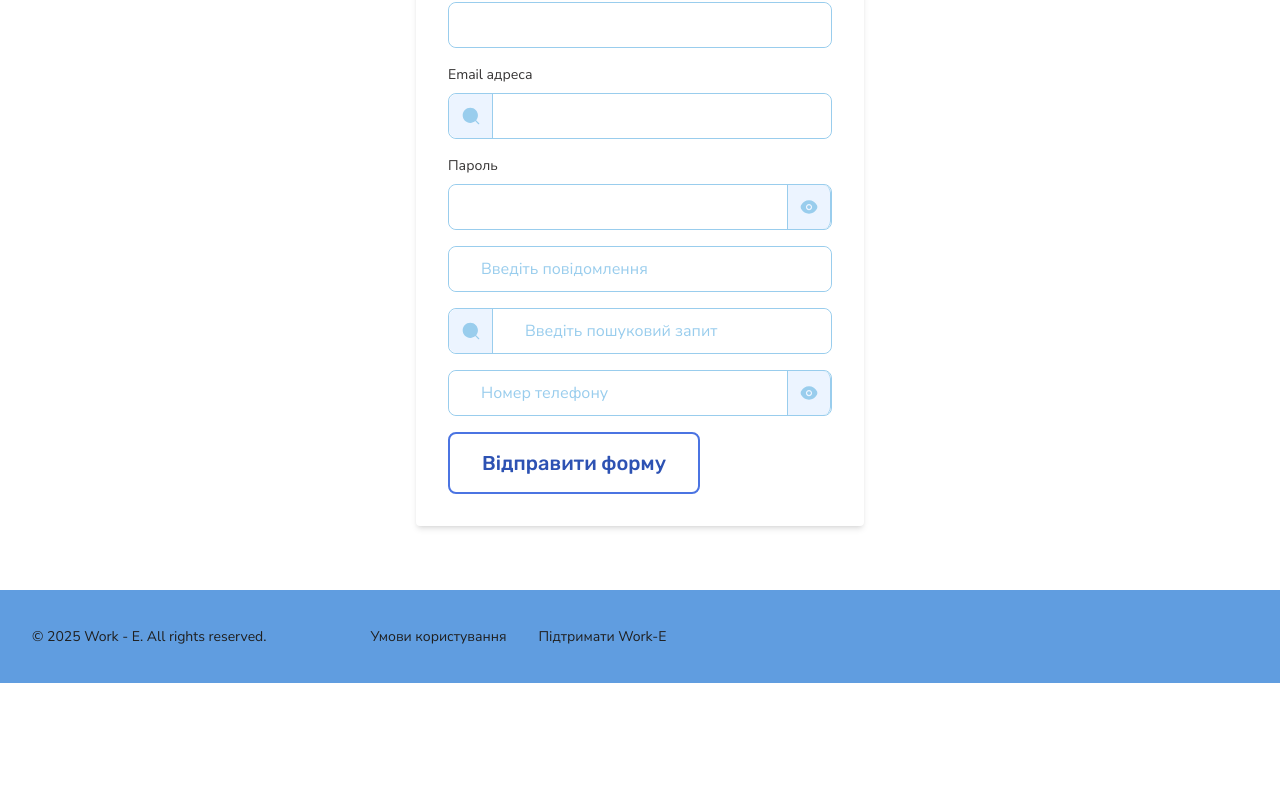
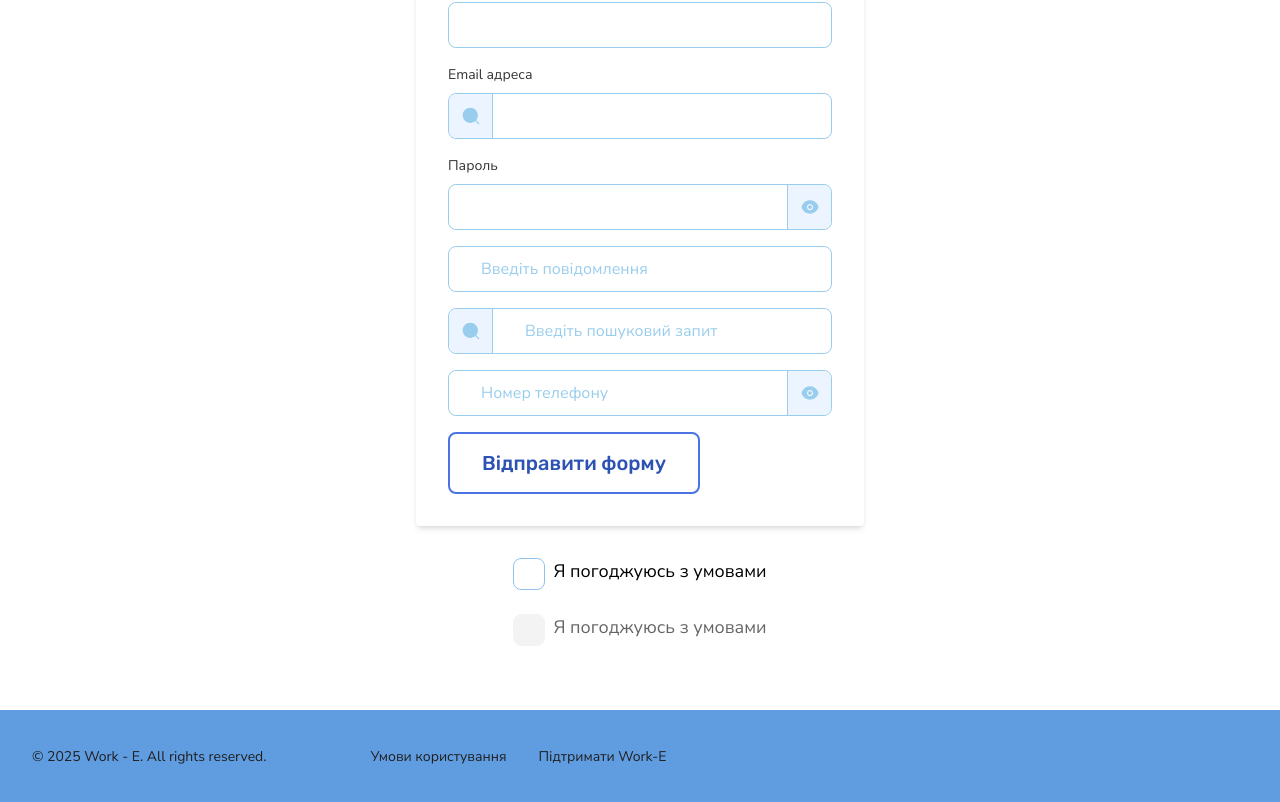
Before and after one commit to work-ee/work-e, a Next.js app: page /uiKit in a window 1280 px wide. Shown: the part 588-1390 px from the top of the page. Before the commit the page ends 1271 px from the top, so only its background shows below. Built offline with nearby package versions, Linux system fonts and the light colour scheme; no server answers.

Commit message:
added checkbox

```diff
--- a/app/globals.css
+++ b/app/globals.css
@@ -14,16 +14,16 @@
   --font-rubik: var(--font-rubik);
   --font-nunito-sans: var(--font-nunito-sans);
 
-  --color-prymary-900: #081f5c;
-  --color-prymary-800: #0b266e;
-  --color-prymary-700: #0f2f84;
-  --color-prymary-600: #2d468a;
-  --color-prymary-500: #2d52b3;
-  --color-prymary-400: #3861d0;
-  --color-prymary-300: #4b74e2;
-  --color-prymary-200: #68a8e9;
-  --color-prymary-100: #91c2f4;
-  --color-prymary-50: #d1e8ff;
+  --color-primary-900: #081f5c;
+  --color-primary-800: #0b266e;
+  --color-primary-700: #0f2f84;
+  --color-primary-600: #2d468a;
+  --color-primary-500: #2d52b3;
+  --color-primary-400: #3861d0;
+  --color-primary-300: #4b74e2;
+  --color-primary-200: #68a8e9;
+  --color-primary-100: #91c2f4;
+  --color-primary-50: #d1e8ff;
 
   --color-secondary-900: #2772a0;
   --color-secondary-800: #3080b0;
--- a/app/uiKit/page.tsx
+++ b/app/uiKit/page.tsx
@@ -2,7 +2,7 @@
 
 import React, { useState } from "react";
 
-import { Button, Input } from "@/components/ui";
+import { Button, Checkbox, Input } from "@/components/ui";
 
 export default function UiKit() {
   const [formData, setFormData] = useState({
@@ -119,7 +119,6 @@ export default function UiKit() {
     setSuccessMessages(newSuccessMessages);
 
     if (isValid) {
-      // console.log("Дані форми:", formData);
       alert("Вся обов'язкова частина форми відправлена успішно!");
       setFormData({
         username: "",
@@ -147,6 +146,9 @@ export default function UiKit() {
       });
     }
   };
+
+  const [checked, setChecked] = useState(false);
+  const [hasError, setHasError] = useState(false);
 
   return (
     <main className="py-8">
@@ -251,6 +253,30 @@ export default function UiKit() {
           </Button>
         </form>
       </section>
+      <section className="section flex flex-col items-center gap-y-4">
+        <div className="space-y-6">
+          <Checkbox
+            name="terms"
+            labelMessage="Я погоджуюсь з умовами"
+            checked={checked}
+            onChange={(e) => {
+              setChecked(e.target.checked);
+              setHasError(!e.target.checked);
+            }}
+            errorMessageText={hasError ? "Потрібно погодитись з умовами" : ""}
+            successMessageText="Дякуємо за згоду"
+          />
+          <Checkbox
+            name="terms"
+            labelMessage="Я погоджуюсь з умовами"
+            disabled
+            checked={checked}
+            onChange={() => {}}
+            errorMessageText={hasError ? "Потрібно погодитись з умовами" : ""}
+            successMessageText="Дякуємо за згоду"
+          />
+        </div>
+      </section>
     </main>
   );
 }
--- a/components/shared/_Header.tsx
+++ b/components/shared/_Header.tsx
@@ -14,7 +14,7 @@ export const Header = async () => {
     <header className="bg-secondary-300">
       <div className="container">
         <div className="flex items-center justify-between py-4">
-          <Link href="/" className="logo heading-h2 text-prymary-900">
+          <Link href="/" className="logo heading-h2 text-primary-900">
             Work- E
           </Link>
           <div className="flex items-center gap-2">
--- a/components/ui/Button.tsx
+++ b/components/ui/Button.tsx
@@ -21,29 +21,29 @@ export const Button = ({
   type = "button",
 }: Props) => {
   const base =
-    "group rounded-[8px] py-3.5 px-8 btn inline-flex items-center gap-2 border-2 transition-colors duration-200 ";
+    "group rounded-[8px] py-3.5 px-8 btn inline-flex items-center gap-2 border-2 transition-colors duration-200 cursor-pointer ";
 
   const variants = {
     main: clsx(
       "text-neutral-50",
-      "bg-prymary-500 border-prymary-500",
-      "hover:bg-prymary-600 hover:border-prymary-600 hover:shadow-[4px_4px_10px_0px_rgba(75,116,226,0.4)]",
-      "active:bg-prymary-800 active:border-prymary-800 active:shadow-[4px_4px_10px_0px_rgba(4, 23, 75, 0.4)]",
+      "bg-primary-500 border-primary-500",
+      "hover:bg-primary-600 hover:border-primary-600 hover:shadow-[4px_4px_10px_0px_rgba(75,116,226,0.4)]",
+      "active:bg-primary-800 active:border-primary-800 active:shadow-[4px_4px_10px_0px_rgba(4, 23, 75, 0.4)]",
       "disabled:bg-neutral-200 disabled:border-neutral-200 disabled:text-neutral-50"
     ),
     secondary: clsx(
-      "bg-neutral-50 border-prymary-300 bg-neutral-50 text-prymary-500",
-      "hover:text-prymary-700 hover:border-prymary-700 hover:shadow-[4px_4px_10px_0px_rgba(80,149,192,0.4)]",
-      "active:text-prymary-900 active:border-prymary-900 active:shadow-[4px_4px_10px_0px_rgba(39, 114, 160, 0.4)]",
+      "bg-neutral-50 border-primary-300 bg-neutral-50 text-primary-500",
+      "hover:text-primary-700 hover:border-primary-700 hover:shadow-[4px_4px_10px_0px_rgba(80,149,192,0.4)]",
+      "active:text-primary-900 active:border-primary-900 active:shadow-[4px_4px_10px_0px_rgba(39, 114, 160, 0.4)]",
       "disabled:text-neutral-50 disabled:border-neutral-200"
     ),
   };
 
   const fillClasses = {
     main: {
-      default: "fill-prymary-500",
-      hover: "group-hover:fill-prymary-600",
-      active: "group-active:fill-prymary-800",
+      default: "fill-primary-500",
+      hover: "group-hover:fill-primary-600",
+      active: "group-active:fill-primary-800",
       disabled: "group-disabled:fill-neutral-200",
     },
     secondary: {
--- /dev/null
+++ b/components/ui/Checkbox.tsx
@@ -0,0 +1,88 @@
+import { ChangeEvent, FC, useId } from "react";
+
+import clsx from "clsx";
+
+interface Props {
+  name: string;
+  checked?: boolean;
+  onChange: (e: ChangeEvent<HTMLInputElement>) => void;
+  labelMessage?: string;
+  errorMessageText?: string;
+  successMessageText?: string;
+  disabled?: boolean;
+}
+
+export const Checkbox: FC<Props> = ({
+  name,
+  checked = false,
+  onChange,
+  labelMessage,
+  errorMessageText,
+  successMessageText,
+  disabled = false,
+}) => {
+  const id = useId();
+
+  const hasError = Boolean(errorMessageText);
+  const hasSuccess = !hasError && checked;
+
+  const status = hasError ? "error" : hasSuccess ? "success" : "default";
+
+  const borderClasses = {
+    default:
+      "border-primary-100 hover:border-primary-300 hover:shadow-[0px_0px_8px_0px_rgba(120,170,227,0.4)] active:border-primary-500 active:shadow-[0px_0px_8px_0px_rgba(120,170,227,0.6)]",
+    success: "border-success-main shadow-none",
+    error: "border-error-main shadow-none",
+    disabled: "border-neutral-100 bg-neutral-100 cursor-not-allowed",
+  };
+
+  const baseWrapper = clsx("flex items-start gap-2", disabled && "opacity-60");
+
+  const checkboxBase = clsx(
+    "w-8 h-8 rounded-[8px] border bg-neutral-50 flex items-center justify-center transition-colors",
+    disabled ? borderClasses.disabled : borderClasses[status]
+  );
+
+  const icon = (
+    <svg
+      className={clsx("w-4 h-4", {
+        "fill-success-main": status === "success",
+        "fill-error-main": status === "error",
+        "fill-primary-300": status === "default",
+      })}
+      aria-hidden="true"
+    >
+      <use xlinkHref="/sprite.svg#icon-checkbox-check" />
+    </svg>
+  );
+
+  return (
+    <div className="flex flex-col gap-1">
+      <label htmlFor={id} className={baseWrapper}>
+        <span className={checkboxBase}>
+          <input
+            id={id}
+            type="checkbox"
+            name={name}
+            onChange={onChange}
+            checked={checked}
+            disabled={disabled}
+            className="sr-only"
+          />
+          {checked && icon}
+        </span>
+        {labelMessage && <span className="text-body select-none">{labelMessage}</span>}
+      </label>
+      {hasError && (
+        <p className="text-micro text-error-main text-[10px]" role="alert">
+          {errorMessageText}
+        </p>
+      )}
+      {hasSuccess && successMessageText && (
+        <p className="text-micro text-success-main text-[10px]" role="status">
+          {successMessageText}
+        </p>
+      )}
+    </div>
+  );
+};
--- a/components/ui/Input.tsx
+++ b/components/ui/Input.tsx
@@ -126,12 +126,13 @@ export const Input: React.FC<InputProps> = ({
   );
 
   const iconSectionClasses = clsx(
-    "flex items-center justify-center w-[44px] border-r pointer-events-none z-10",
+    "flex items-center justify-center w-[44px] pointer-events-none z-10",
     iconBgClass,
     borderColorClass,
     contentColorClass,
     {
       "border-l": iconRight,
+      "border-r": iconLeft,
     }
   );
 
@@ -178,14 +179,14 @@ export const Input: React.FC<InputProps> = ({
       </div>
 
       {showErrorMessage && (
-        <p className="text-error-main text-xs italic mt-1 flex items-center">
+        <p className="text-error-main text-micro mt-1 flex items-center">
           {renderMessageIcon(errorIcon, "icon-danger")}
           {error}
         </p>
       )}
 
       {showSuccessMessage && (
-        <p className="text-success-main text-xs italic mt-1 flex items-center">
+        <p className="text-success-main text-micro mt-1 flex items-center">
           {renderMessageIcon(successIcon, "icon-check")}
           {success}
         </p>
--- a/components/ui/index.ts
+++ b/components/ui/index.ts
@@ -1,2 +1,3 @@
 export { Button } from "@/components/ui/Button";
 export { Input } from "@/components/ui/Input";
+export { Checkbox } from "@/components/ui/Checkbox";
```
